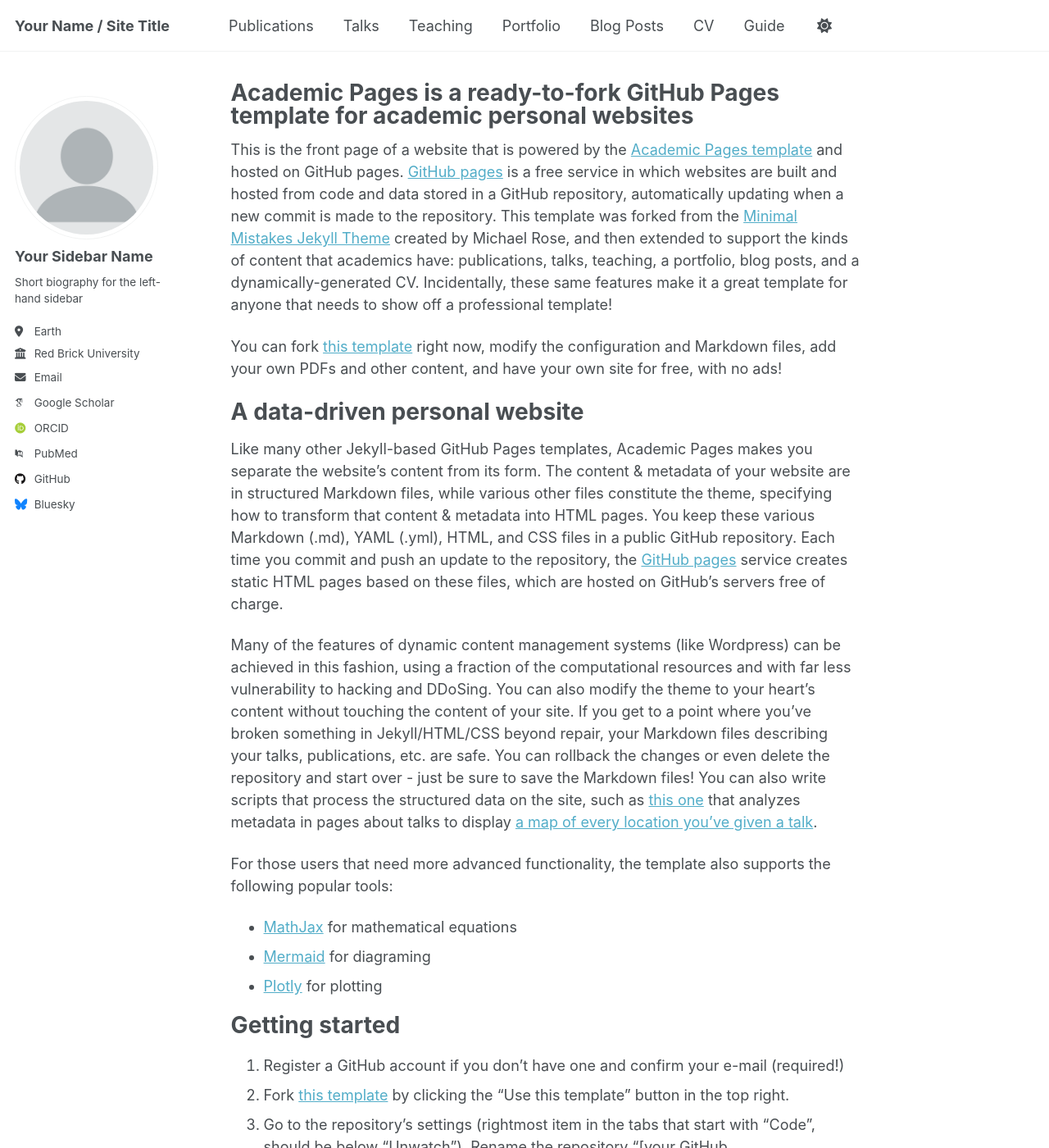
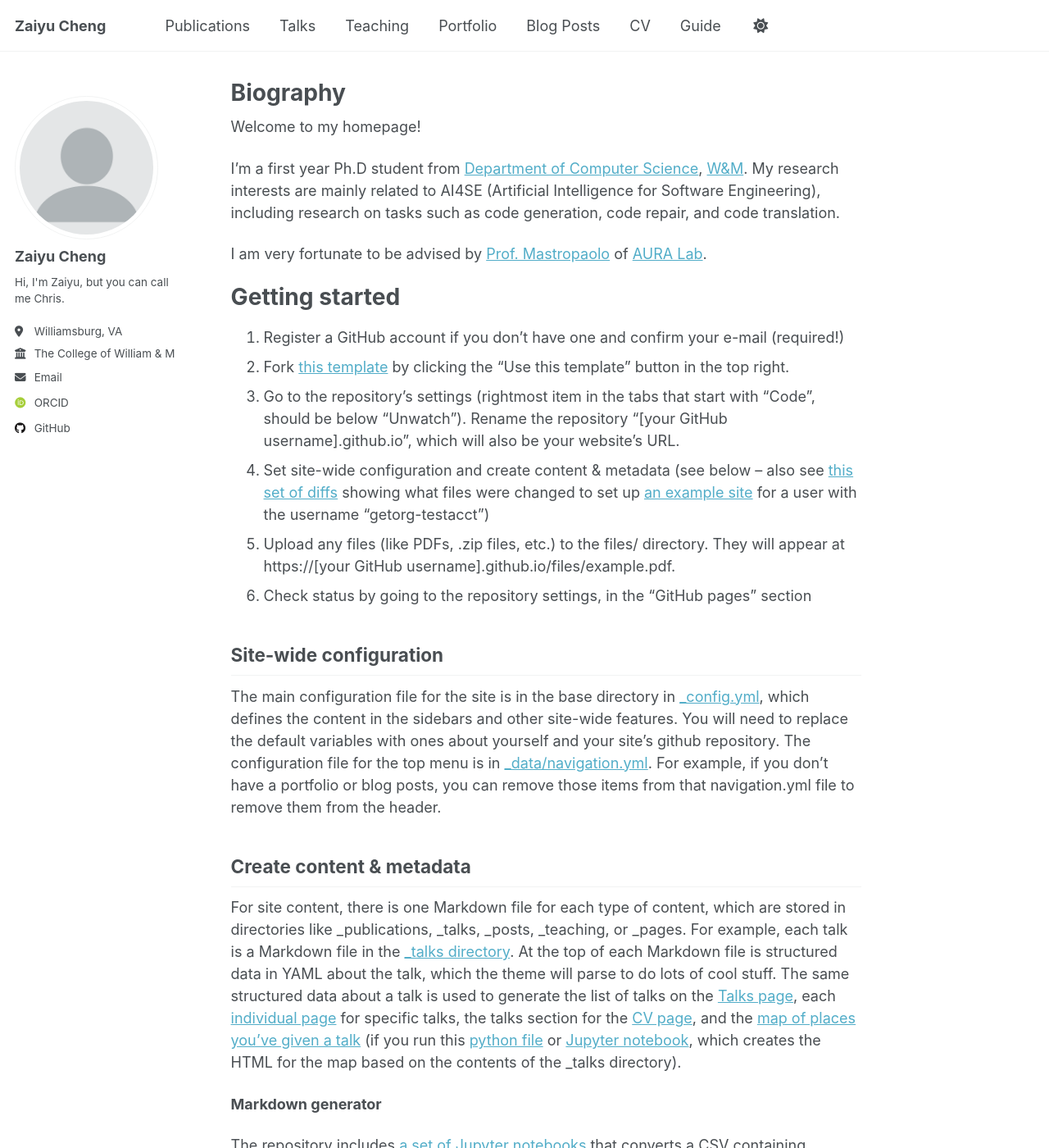
Before and after one commit to ChrisCheng816/ChrisCheng816.github.io, a Jekyll site: the page built from _pages/about.md, in a window 1280 px wide and 1400 px high. Shown: the whole window at 82% size. Built offline with Jekyll 4.4.1, drawn with Linux system fonts in a browser that asks for light colours; some web fonts are replaced; a script that is not in the unit is left out; some of the changed text lies outside the part shown.

Commit message:
clean update

```diff
--- a/_config.yml
+++ b/_config.yml
@@ -9,14 +9,14 @@
 # Basic Site Settings
 locale                   : "en-US"
 site_theme               : "default" # Currently available options are "default", "air"
-title                    : "Your Name / Site Title"
+title                    : "Zaiyu Cheng"
 title_separator          : "-"
-name                     : &name "Your Name"
+name                     : &name "Chris (Zaiyu) Cheng"
 description              : &description "Your Name's academic portfolio"   # Update this with a general description of your site, this is the default if not overridden by a page
-url                      : https://academicpages.github.io # The base hostname & protocol for your site e.g. "https://[your GitHub username].github.io",
+url                      : https://chrischeng816.github.io # The base hostname & protocol for your site e.g. "https://[your GitHub username].github.io",
                                                            # or if you already have some other page hosted on Github then use "https://[your GitHub username].github.io/[Your Repo Name]"
 baseurl                  : "" # the subpath of your site, e.g. "/blog"
-repository               : "academicpages/academicpages.github.io"
+repository               : "ChrisCheng816/ChrisCheng816.github.io"
 
 # Site Author - The following control what appear as part of the author content on the side bar.
 #               If a field is blank the icon and link will not appear, otherwise it will be shown.
@@ -24,23 +24,23 @@ repository               : "academicpages/academicpages.github.io"
 author:
   # Biographic information
   avatar           : "profile.png"
-  name             : "Your Sidebar Name"
+  name             : "Zaiyu Cheng"
   pronouns         : # example: "she/her"
-  bio              : "Short biography for the left-hand sidebar"
-  location         : "Earth"
-  employer         : "Red Brick University"
+  bio              : "Hi, I'm Zaiyu, but you can call me Chris."
+  location         : "Williamsburg, VA"
+  employer         : "The College of William & Mary"
   uri              : # URL
-  email            : "none@example.org"
+  email            : "zcheng06@wm.edu"
 
   # Academic websites
   academia         : # URL
   arxiv            : # URL - Update with the correct link to your profile
-  googlescholar    : "https://scholar.google.com/citations?user=PS_CX0AAAAAJ"
+  googlescholar    : # URL
   inspire-hep      : # URL
   impactstory      : # URL
-  orcid            : "https://orcid.org/yourorcidurl"
+  orcid            : "https://orcid.org/0009-0008-2041-897X"
   semantic         : # URL
-  pubmed           : "https://www.ncbi.nlm.nih.gov/pubmed/?term=john+snow"
+  pubmed           : # URL
   researchgate     : # URL
   scopus           : # URL
 
@@ -48,13 +48,13 @@ author:
   bitbucket        : # Username - Update with your username on the site
   codepen          : # Username
   dribbble         : # Username
-  github           : "academicpages"
+  github           : "ChrisCheng816"
   kaggle           : # Username
   stackoverflow    : # User number or user number and name (i.e., use "1" or "1/jeff-atwood")
 
   # Social media
   artstation       : # Username
-  bluesky          : "bsky.app" # Replace this with you Bluesky username
+  bluesky          : #
   facebook         : # Username
   flickr           : # Username
   foursquare       : # Username
@@ -243,7 +243,7 @@ defaults:
       author_profile: true
       read_time: true
       comments: true
-      share: true
+      share: false
       related: true
   # _pages
   - scope:
@@ -259,7 +259,7 @@ defaults:
     values:
       layout: single
       author_profile: true
-      share: true
+      share: false
       comments: true
   # _publications
   - scope:
@@ -268,7 +268,7 @@ defaults:
     values:
       layout: single
       author_profile: true
-      share: true
+      share: false
       comments: true
   # _portfolio
   - scope:
@@ -277,7 +277,7 @@ defaults:
     values:
       layout: single
       author_profile: true
-      share: true
+      share: false
       comment: true
   # _talks
   - scope:
@@ -286,7 +286,7 @@ defaults:
     values:
       layout: talk
       author_profile: true
-      share: true
+      share: false
 
 
 # Sass/SCSS
--- a/_pages/about.md
+++ b/_pages/about.md
@@ -1,26 +1,16 @@
 ---
 permalink: /
-title: "Academic Pages is a ready-to-fork GitHub Pages template for academic personal websites"
+title: "Biography"
 author_profile: true
 redirect_from:
   - /about/
   - /about.html
 ---
+Welcome to my homepage!
 
-This is the front page of a website that is powered by the [Academic Pages template](https://github.com/academicpages/academicpages.github.io) and hosted on GitHub pages. [GitHub pages](https://pages.github.com) is a free service in which websites are built and hosted from code and data stored in a GitHub repository, automatically updating when a new commit is made to the repository. This template was forked from the [Minimal Mistakes Jekyll Theme](https://mmistakes.github.io/minimal-mistakes/) created by Michael Rose, and then extended to support the kinds of content that academics have: publications, talks, teaching, a portfolio, blog posts, and a dynamically-generated CV. Incidentally, these same features make it a great template for anyone that needs to show off a professional template!
+I'm a first year Ph.D student from [Department of Computer Science](https://www.wm.edu/as/computerscience/), [W&M](https://www.wm.edu/). My research interests are mainly related to AI4SE (Artificial Intelligence for Software Engineering), including research on tasks such as code generation, code repair, and code translation.
 
- You can fork [this template](https://github.com/academicpages/academicpages.github.io) right now, modify the configuration and Markdown files, add your own PDFs and other content, and have your own site for free, with no ads!
-
-A data-driven personal website
-======
-Like many other Jekyll-based GitHub Pages templates, Academic Pages makes you separate the website's content from its form. The content & metadata of your website are in structured Markdown files, while various other files constitute the theme, specifying how to transform that content & metadata into HTML pages. You keep these various Markdown (.md), YAML (.yml), HTML, and CSS files in a public GitHub repository. Each time you commit and push an update to the repository, the [GitHub pages](https://pages.github.com/) service creates static HTML pages based on these files, which are hosted on GitHub's servers free of charge.
-
-Many of the features of dynamic content management systems (like Wordpress) can be achieved in this fashion, using a fraction of the computational resources and with far less vulnerability to hacking and DDoSing. You can also modify the theme to your heart's content without touching the content of your site. If you get to a point where you've broken something in Jekyll/HTML/CSS beyond repair, your Markdown files describing your talks, publications, etc. are safe. You can rollback the changes or even delete the repository and start over - just be sure to save the Markdown files! You can also write scripts that process the structured data on the site, such as [this one](https://github.com/academicpages/academicpages.github.io/blob/master/talkmap.ipynb) that analyzes metadata in pages about talks to display [a map of every location you've given a talk](https://academicpages.github.io/talkmap.html).
-
-For those users that need more advanced functionality, the template also supports the following popular tools:
-- [MathJax](https://www.mathjax.org/) for mathematical equations
-- [Mermaid](https://mermaid.js.org/) for diagraming
-- [Plotly](https://plotly.com/javascript/) for plotting
+I am very fortunate to be advised by [Prof. Mastropaolo](https://antoniomastropaolo.com/) of [AURA Lab](https://aura-se-lab.github.io/).
 
 Getting started
 ======
```
Also changed, not shown: 1 other file.
